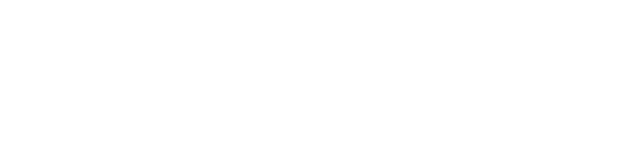
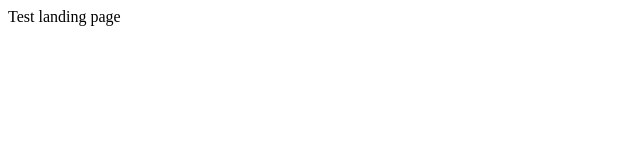
Before and after one commit to ravoian/argocd-kubernetes-deploy, a plain HTML site: page index.html in a window 1280 px wide. Shown: the whole page, without its empty margins (0-640 px from the left). Drawn offline with Linux system fonts and the light colour scheme.

Commit message:
add body text

```diff
--- a/index.html
+++ b/index.html
@@ -10,5 +10,6 @@
     </title>
   </head>
   <body>
+     Test landing page
   </body>
 </html>
```
